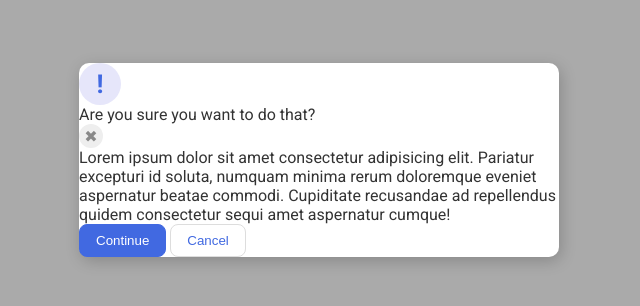
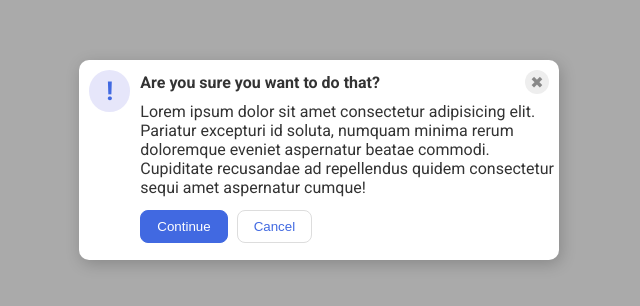
Before and after one commit to shahkashish/css-foundations-exercises, a plain HTML site: page flex/05-flex-modal/index.html in a window 1280 px wide. Shown: the part 240-546 px from the top of the page, without its empty margins (321-961 px from the left). Drawn offline with Linux system fonts and the light colour scheme.

Commit message:
done easily with different solution

```diff
--- a/flex/05-flex-modal/index.html
+++ b/flex/05-flex-modal/index.html
@@ -1,5 +1,6 @@
 <!DOCTYPE html>
 <html lang="en">
+
 <head>
   <meta charset="UTF-8">
   <meta http-equiv="X-UA-Compatible" content="IE=edge">
@@ -7,14 +8,25 @@
   <link rel="stylesheet" href="style.css">
   <title>Modal</title>
 </head>
+
 <body>
   <div class="modal">
     <div class="icon">!</div>
-    <div class="header">Are you sure you want to do that?</div>
-    <div class="close-button">✖</div>
-    <div class="text">Lorem ipsum dolor sit amet consectetur adipisicing elit. Pariatur excepturi id soluta, numquam minima rerum doloremque eveniet aspernatur beatae commodi. Cupiditate recusandae ad repellendus quidem consectetur sequi amet aspernatur cumque!</div>
-    <button class="continue">Continue</button>
-    <button class="cancel">Cancel</button>
+    <div class="first">
+      <div class="second">
+        <div class="header">Are you sure you want to do that?</div>
+        <div class="close-button">✖</div>
+      </div>
+      <div class="text">Lorem ipsum dolor sit amet consectetur adipisicing elit. Pariatur excepturi id soluta, numquam
+        minima rerum doloremque eveniet aspernatur beatae commodi. Cupiditate recusandae ad repellendus quidem
+        consectetur
+        sequi amet aspernatur cumque!</div>
+      <div class="last">
+        <button class="continue">Continue</button>
+        <button class="cancel">Cancel</button>
+      </div>
+    </div>
   </div>
 </body>
+
 </html>
--- a/flex/05-flex-modal/style.css
+++ b/flex/05-flex-modal/style.css
@@ -18,8 +18,29 @@ body {
 .modal {
   background: white;
   width: 480px;
+  height: 200px;
   border-radius: 10px;
   box-shadow: 2px 4px 16px rgba(0,0,0,.2);
+  display: flex;
+
+}
+
+.header {
+    font-size: 16px;
+    font-weight: 700;
+}
+
+.second{
+    display: flex;
+    align-items: center;
+    gap: 145px;
+    margin-top: 10px;
+}
+
+.first{
+    display: flex;
+    flex-direction: column;
+    gap: 8px;
 }
 
 .icon {
@@ -27,12 +48,14 @@ body {
   font-size: 26px;
   font-weight: 700;
   background: lavender;
-  width: 42px;
+  width: 175px;
   height: 42px;
   border-radius: 50%;
   display: flex;
   align-items: center;
   justify-content: center;
+  margin: 10px;
+
 }
 
 .close-button {
@@ -51,6 +74,8 @@ body {
 button {
   padding: 8px 16px;
   border-radius: 8px;
+  margin: 5px;
+  margin-left: 0px;
 }
 
 button.continue {
```
